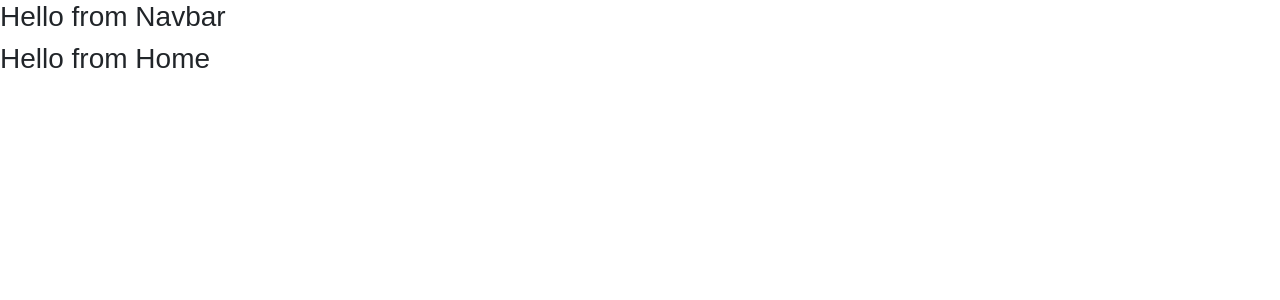
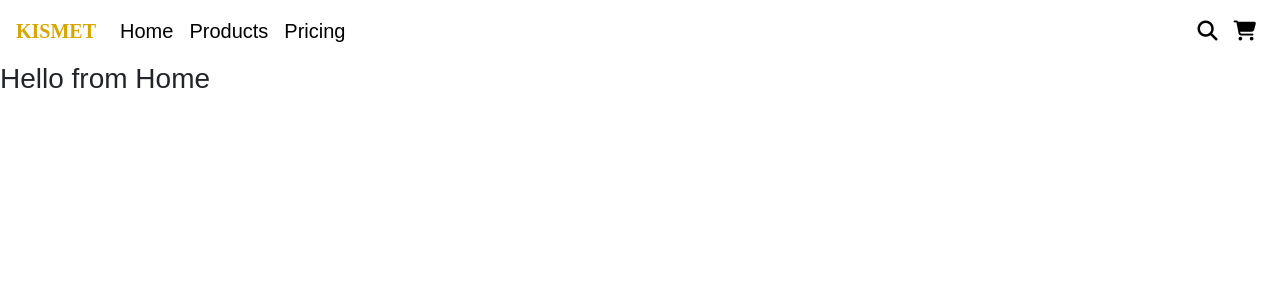
Before and after one commit to opeoyeleke/kismet-ecommerce, a React (Create React App) app: page / in a window 1280 px wide. Shown: the top 300 px of the page. Built offline with nearby package versions, Linux system fonts and the light colour scheme.

Commit message:
Navbar Created; Data  created;  start context api

```diff
--- a/package.json
+++ b/package.json
@@ -4,10 +4,13 @@
   "private": true,
   "dependencies": {
     "bootstrap": "^4.3.1",
+    "mdbreact": "^4.17.0",
     "react": "^16.8.6",
+    "react-bootstrap": "^1.0.0-beta.9",
     "react-dom": "^16.8.6",
     "react-router-dom": "^5.0.1",
-    "react-scripts": "3.0.1"
+    "react-scripts": "3.0.1",
+    "styled-components": "^4.3.2"
   },
   "scripts": {
     "start": "react-scripts start",
--- a/public/index.html
+++ b/public/index.html
@@ -3,10 +3,6 @@
   <head>
     <meta charset="utf-8" />
     <link rel="shortcut icon" href="%PUBLIC_URL%/favicon.ico" />
-    <link
-      rel="stylesheet"
-      href="https://use.fontawesome.com/releases/5.9.0/css/all.css"
-    />
     <link
       href="https://fonts.googleapis.com/css?family=Roboto&display=swap"
       rel="stylesheet"
--- a/src/App.css
+++ b/src/App.css
@@ -3,5 +3,7 @@
 }
 
 body {
-  font-family: "Oswald", sans-serif !important;
+  font-family: "CircularStd-book", sans-serif !important;
+  font-weight: 500 !important;
+  font-size: 20px !important;
 }
--- a/src/App.js
+++ b/src/App.js
@@ -3,7 +3,7 @@ import { Switch, Route } from "react-router-dom";
 import logo from "./logo.svg";
 import "./App.css";
 import "bootstrap/dist/css/bootstrap.css";
-import Navbar from "./components/Navbar";
+import MyNavbar from "./components/Navbar";
 import ProductList from "./components/ProductList";
 import Details from "./components/Details";
 import Cart from "./components/Cart";
@@ -13,7 +13,7 @@ import Home from "./components/Home";
 function App() {
   return (
     <React.Fragment>
-      <Navbar />
+      <MyNavbar />
       <Switch>
         <Route exact path="/" component={Home} />
         <Route path="/products" component={ProductList} />
--- a/src/components/Navbar.js
+++ b/src/components/Navbar.js
@@ -1,11 +1,87 @@
 import React, { Component } from "react";
+import {
+  MDBNavbar,
+  MDBNavbarBrand,
+  MDBNavbarNav,
+  MDBNavItem,
+  MDBNavLink,
+  MDBNavbarToggler,
+  MDBCollapse,
+  MDBIcon
+} from "mdbreact";
 
-export default class Navbar extends Component {
+import { Link } from "react-router-dom";
+import logo from "../logo.png";
+
+class NavbarPage extends Component {
+  state = {
+    isOpen: false
+  };
+
+  toggleCollapse = () => {
+    this.setState({ isOpen: !this.state.isOpen });
+  };
+
   render() {
     return (
-      <div>
-        <h3>Hello from Navbar</h3>
-      </div>
+      <MDBNavbar
+        style={{ color: "black", fontWeight: "" }}
+        color="default-color"
+        expand="md"
+      >
+        <MDBNavbarBrand>
+          <strong
+            className="white-text"
+            style={{ color: "#D6A701", fontFamily: "Hack" }}
+          >
+            KISMET
+          </strong>
+        </MDBNavbarBrand>
+        {/* <Link to="/">
+          <img
+            src={logo}
+            alt="store"
+            style={{ paddingLeft: 20, paddingRight: 20, height: 20 }}
+          />
+        </Link> */}
+        <MDBNavbarToggler
+          className="navbar-light"
+          onClick={this.toggleCollapse}
+        />
+        <MDBCollapse id="navbarCollapse3" isOpen={this.state.isOpen} navbar>
+          <MDBNavbarNav left>
+            <MDBNavItem>
+              <MDBNavLink style={{ color: "black" }} to="/">
+                Home
+              </MDBNavLink>
+            </MDBNavItem>
+            <MDBNavItem>
+              <MDBNavLink style={{ color: "black" }} to="/products">
+                Products
+              </MDBNavLink>
+            </MDBNavItem>
+            <MDBNavItem>
+              <MDBNavLink style={{ color: "black" }} to="#!">
+                Pricing
+              </MDBNavLink>
+            </MDBNavItem>
+          </MDBNavbarNav>
+          <MDBNavbarNav style={{ color: "black" }} right>
+            <MDBNavItem>
+              <MDBNavLink className="waves-effect waves-dark" to="#!">
+                <MDBIcon style={{ color: "black" }} icon="search" />
+              </MDBNavLink>
+            </MDBNavItem>
+            <MDBNavItem>
+              <MDBNavLink className="waves-effect waves-light" to="#!">
+                <MDBIcon style={{ color: "black" }} icon="shopping-cart" />
+              </MDBNavLink>
+            </MDBNavItem>
+          </MDBNavbarNav>
+        </MDBCollapse>
+      </MDBNavbar>
     );
   }
 }
+
+export default NavbarPage;
--- a/src/components/ProductList.js
+++ b/src/components/ProductList.js
@@ -1,12 +1,23 @@
 import React, { Component } from "react";
+import Title from "./Title";
 import Product from "./Product";
+import { storeProducts } from "../data";
 
 export default class ProductList extends Component {
+  state = {
+    products: storeProducts
+  };
   render() {
+    console.log(this.state.products);
     return (
-      <div>
-        <Product />
-      </div>
+      <React.Fragment>
+        <div className="py-5">
+          <div className="container">
+            <Title name="our" title="products" />
+            <div className="row" />
+          </div>
+        </div>
+      </React.Fragment>
     );
   }
 }
--- /dev/null
+++ b/src/components/Title.js
@@ -0,0 +1,13 @@
+import React from "react";
+
+export default function Title({ name, title }) {
+  return (
+    <div className="row">
+      <div className="col-10 mx-auto my-2 text-center">
+        <h1 className="text-capitalize font-weight-bold">
+          {name} {title}
+        </h1>
+      </div>
+    </div>
+  );
+}
--- /dev/null
+++ b/src/data.js
@@ -0,0 +1,12 @@
+export const storeProducts = [
+  {
+    id: 1,
+    title: "xxxxxxxxxx",
+    img: "img/1.png",
+    price: 20,
+    info: "hdh ddjdhd jdjdjdjdf",
+    inCart: false,
+    count: 0,
+    total: 0
+  }
+];
```
Also changed, not shown: src/context.js (added, +11 -0 lines), src/logo.png (added), 1 other file (tests, documents, lock files or other folders).
